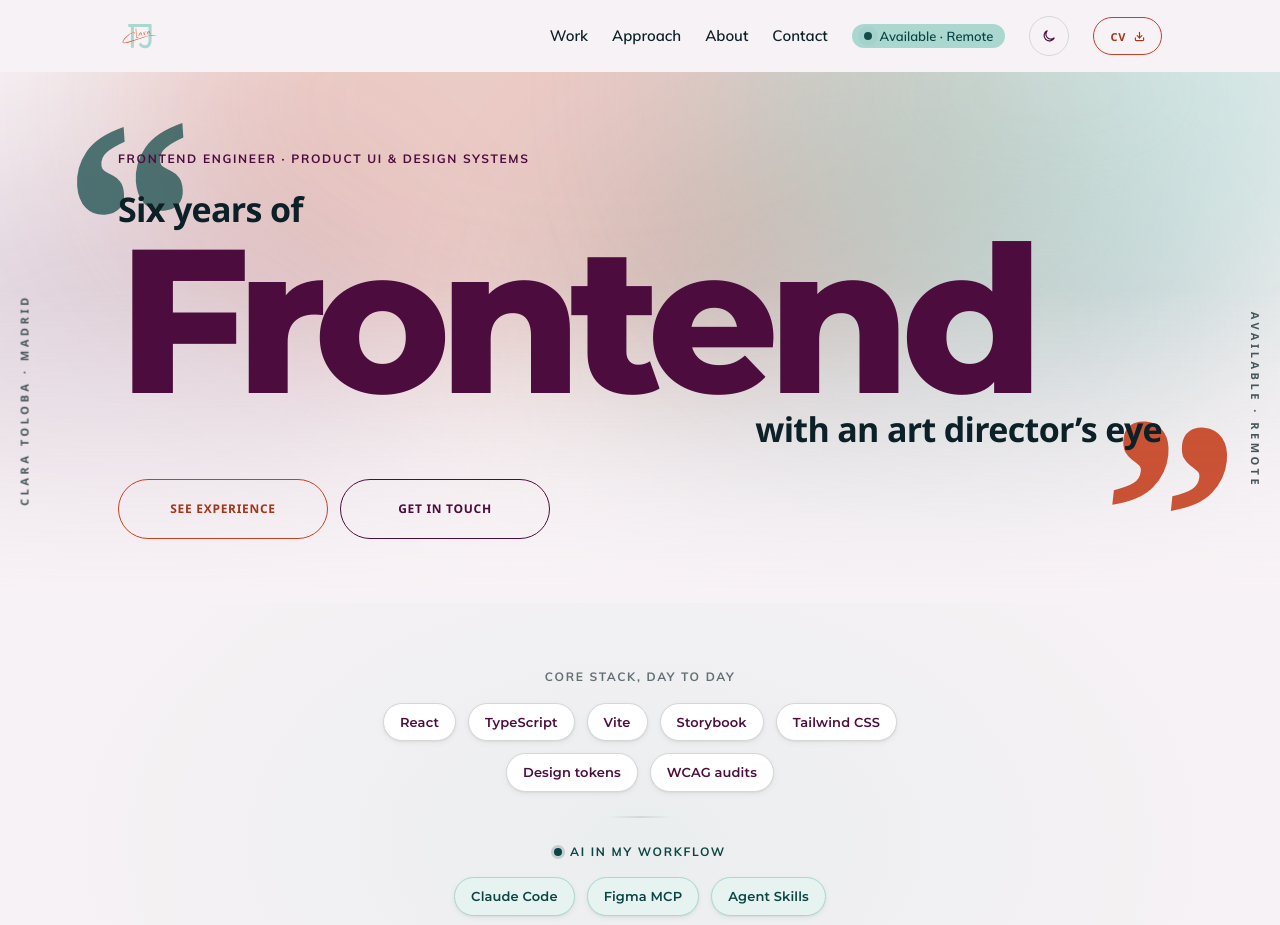
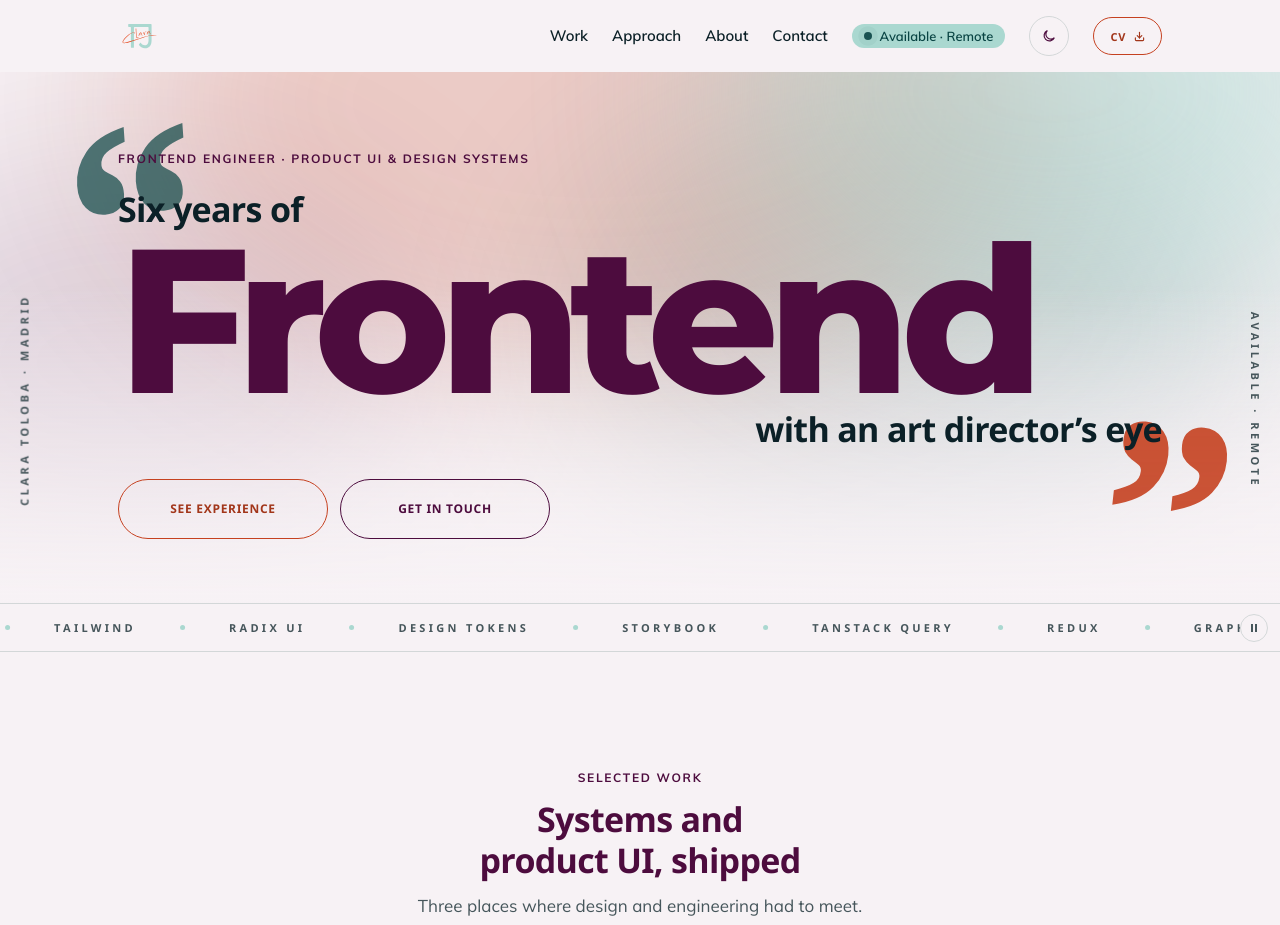
Before and after one commit to Claratj/MyWeb, a React (Vite) app: page / in a window 1280 px wide. Shown: the top 925 px of the page. Built offline with nearby package versions, Linux system fonts and the light colour scheme; a web font is replaced by a local one.

Commit message:
feat(stack): marquee ticker with pause control
22 tools aligned with the CV. Duplicate list aria-hidden; pauses on hover, focus and via a pause button (WCAG 2.2.2); static wrapped list under reduced motion. Hairline-ruled, no fill, so the hero glow runs through.

```diff
--- a/src/data/stack.ts
+++ b/src/data/stack.ts
@@ -1,20 +1,25 @@
-/** Trust strip — the day-to-day core stack and the AI workflow. */
-export const coreStack: string[] = [
+/** Trust strip — the tools behind the work, in the order they read best. */
+export const stack: string[] = [
   "React",
   "TypeScript",
   "Vite",
+  "Tailwind",
+  "Radix UI",
+  "Design tokens",
   "Storybook",
-  "Tailwind CSS",
-  "Design tokens",
-  "WCAG audits",
+  "TanStack Query",
+  "Redux",
+  "GraphQL",
+  "react-hook-form",
+  "DevExtreme",
+  "Vue.js",
+  "Next.js",
+  "XState",
+  "Jest",
+  "Playwright",
+  "React Testing Library",
+  "Cypress",
+  "WCAG",
+  "DDD · Hexagonal",
+  "Claude Code · MCP",
 ];
-
-export const aiStack: string[] = [
-  "Claude Code",
-  "Figma MCP",
-  "Agent Skills",
-  "Path-scoped rules",
-  "Audit commands",
-  "Hooks",
-  "Playwright verification",
-];
--- a/src/sections/TrustStrip/TrustStrip.module.css
+++ b/src/sections/TrustStrip/TrustStrip.module.css
@@ -1,76 +1,99 @@
+/* A hairline-ruled ticker: no fill of its own, so it sits on the page with no seam. */
 .strip {
   position: relative;
-  padding-block: var(--space-8);
-  background-color: var(--color-bg);
   overflow: hidden;
+  border-block: 1px solid var(--color-border);
 }
-.strip::before {
+
+.marquee {
+  display: flex;
+  inline-size: max-content;
+  font-family: var(--font-display);
+  font-weight: var(--fw-bold);
+  font-size: 0.6875rem;
+  line-height: 1;
+  letter-spacing: 0.3em;
+  text-transform: uppercase;
+  color: var(--color-text-muted);
+}
+.marquee ul {
+  display: flex;
+  gap: 2.75rem;
+  margin: 0;
+  padding: 1.125rem 1.375rem;
+  list-style: none;
+}
+.marquee li {
+  display: flex;
+  align-items: center;
+  gap: 2.75rem;
+  white-space: nowrap;
+}
+/* sage dot between items — decorative */
+.marquee li::after {
   content: "";
+  inline-size: 5px;
+  block-size: 5px;
+  border-radius: 50%;
+  background: var(--color-decor);
+}
+
+@media (prefers-reduced-motion: no-preference) {
+  .marquee {
+    animation: marquee 60s linear infinite;
+  }
+  .strip:hover .marquee,
+  .strip:focus-within .marquee,
+  .marquee.paused {
+    animation-play-state: paused;
+  }
+}
+@keyframes marquee {
+  to {
+    transform: translateX(-50%);
+  }
+}
+
+/* Pause/play: small round control at the right end of the strip. */
+.pause {
   position: absolute;
-  inset: 0;
-  background: radial-gradient(ellipse 70% 120% at 50% 50%,
-    var(--c-sage-16), var(--c-sage-0) 70%);
-  pointer-events: none;
-}
-.inner {
-  position: relative;
-  display: flex;
-  flex-direction: column;
-  align-items: center;
-  text-align: center;
-  gap: var(--space-5);
-}
-.group { display: flex; flex-direction: column; align-items: center; gap: var(--space-4); }
-.rule {
-  inline-size: 64px;
-  block-size: 2px;
-  border-radius: 2px;
-  background: linear-gradient(90deg, transparent, var(--color-border), transparent);
-}
-.label {
+  top: 50%;
+  right: var(--space-3);
+  translate: 0 -50%;
   display: inline-flex;
   align-items: center;
-  gap: var(--space-2);
-  margin: 0;
-  font-size: var(--fs-eyebrow);
-  font-weight: var(--fw-bold);
-  letter-spacing: var(--tracking-eyebrow);
-  text-transform: uppercase;
-  color: var(--color-text-caption);
+  justify-content: center;
+  inline-size: 1.75rem;
+  block-size: 1.75rem;
+  padding: 0;
+  border: 1px solid var(--color-border);
+  border-radius: 50%;
+  background: var(--color-bg);
+  color: var(--color-text-muted);
+  cursor: pointer;
 }
-.labelAi { color: var(--color-accent); }
-.spark {
-  inline-size: 0.5rem;
-  block-size: 0.5rem;
-  border-radius: 50%;
-  background: var(--c-teal);
-  box-shadow: 0 0 0 3px var(--c-teal-18);
+.pause:hover {
+  color: var(--color-heading);
+  border-color: var(--color-heading);
 }
-.list {
-  display: flex;
-  flex-wrap: wrap;
-  align-items: center;
-  justify-content: center;
-  gap: var(--space-3);
-  max-width: 60ch;
-  margin: 0;
-  padding: 0;
-  list-style: none;
+@media (pointer: coarse) {
+  .pause {
+    inline-size: 2.75rem;
+    block-size: 2.75rem;
+  }
 }
-.chip {
-  padding: 0.5rem 1rem;
-  border-radius: var(--radius-pill);
-  border: 1px solid var(--color-border);
-  background: var(--color-surface);
-  font-family: var(--font-display);
-  font-weight: var(--fw-semibold);
-  font-size: var(--fs-caption);
-  letter-spacing: 0.01em;
-  color: var(--color-heading);
-  box-shadow: var(--shadow-sm);
+
+@media (prefers-reduced-motion: reduce) {
+  .marquee {
+    inline-size: auto;
+  }
+  .marquee ul {
+    flex-wrap: wrap;
+    justify-content: center;
+    gap: 0.75rem 2rem;
+  }
+  .marquee ul + ul,
+  .pause {
+    display: none;
+  }
 }
-.chipAi {
-  border-color: var(--c-sage);
-  background: color-mix(in srgb, var(--c-sage) 30%, var(--color-surface));
-  color: var(--color-accent);
-}
--- a/src/sections/TrustStrip/TrustStrip.tsx
+++ b/src/sections/TrustStrip/TrustStrip.tsx
@@ -1,67 +1,45 @@
-import { motion, useReducedMotion, type Variants } from "framer-motion";
-import { coreStack, aiStack } from "../../data/stack";
+import { useState } from "react";
+import { stack } from "../../data/stack";
 import styles from "./TrustStrip.module.css";
 
-const container: Variants = { hidden: {}, visible: { transition: { staggerChildren: 0.06 } } };
-const item: Variants = {
-  hidden: { opacity: 0, y: 12 },
-  visible: { opacity: 1, y: 0, transition: { duration: 0.4, ease: [0.22, 1, 0.36, 1] } },
-};
+/**
+ * The stack as a slow marquee. The list is rendered twice so the loop is
+ * seamless; the copy is hidden from assistive tech. Moving content gets a real
+ * pause control (WCAG 2.2.2) — hover and focus pause it too. Under reduced
+ * motion it is a static, wrapped list.
+ */
+export function TrustStrip() {
+  const [paused, setPaused] = useState(false);
+  const items = stack.map((t) => <li key={t}>{t}</li>);
 
-function ChipRow({
-  items,
-  ai,
-  reduce,
-  labelledBy,
-}: {
-  items: string[];
-  ai?: boolean;
-  reduce: boolean | null;
-  labelledBy: string;
-}) {
   return (
-    <motion.ul
-      className={styles.list}
-      role="list"
-      aria-labelledby={labelledBy}
-      variants={reduce ? undefined : container}
-      initial={reduce ? false : "hidden"}
-      whileInView={reduce ? undefined : "visible"}
-      viewport={{ once: true, amount: 0.4 }}
-    >
-      {items.map((t) => (
-        <motion.li
-          key={t}
-          className={`${styles.chip} ${ai ? styles.chipAi : ""}`}
-          variants={reduce ? undefined : item}
-        >
-          {t}
-        </motion.li>
-      ))}
-    </motion.ul>
-  );
-}
-
-export function TrustStrip() {
-  const reduce = useReducedMotion();
-  return (
-    <section className={styles.strip} aria-label="Tools and technologies">
-      <div className={`container ${styles.inner}`}>
-        <div className={styles.group}>
-          <p id="core-stack-label" className={styles.label}>
-            Core stack, day to day
-          </p>
-          <ChipRow items={coreStack} reduce={reduce} labelledBy="core-stack-label" />
-        </div>
-        <span className={styles.rule} aria-hidden="true" />
-        <div className={styles.group}>
-          <p id="ai-stack-label" className={`${styles.label} ${styles.labelAi}`}>
-            <span className={styles.spark} aria-hidden="true" />
-            AI in my workflow
-          </p>
-          <ChipRow items={aiStack} ai reduce={reduce} labelledBy="ai-stack-label" />
-        </div>
+    <section className={styles.strip} aria-labelledby="stack-label">
+      <h2 id="stack-label" className="visually-hidden">
+        Stack
+      </h2>
+      <div className={`${styles.marquee} ${paused ? styles.paused : ""}`}>
+        <ul role="list">{items}</ul>
+        <ul role="list" aria-hidden="true">
+          {items}
+        </ul>
       </div>
+      <button
+        type="button"
+        className={styles.pause}
+        aria-pressed={paused}
+        onClick={() => setPaused((p) => !p)}
+      >
+        <span className="visually-hidden">{paused ? "Play" : "Pause"} the stack ticker</span>
+        {paused ? (
+          <svg width="10" height="10" viewBox="0 0 10 10" aria-hidden="true">
+            <path d="M2 1l7 4-7 4z" fill="currentColor" />
+          </svg>
+        ) : (
+          <svg width="10" height="10" viewBox="0 0 10 10" aria-hidden="true">
+            <path d="M2 1h2v8H2zM6 1h2v8H6z" fill="currentColor" />
+          </svg>
+        )}
+      </button>
     </section>
   );
 }
```
